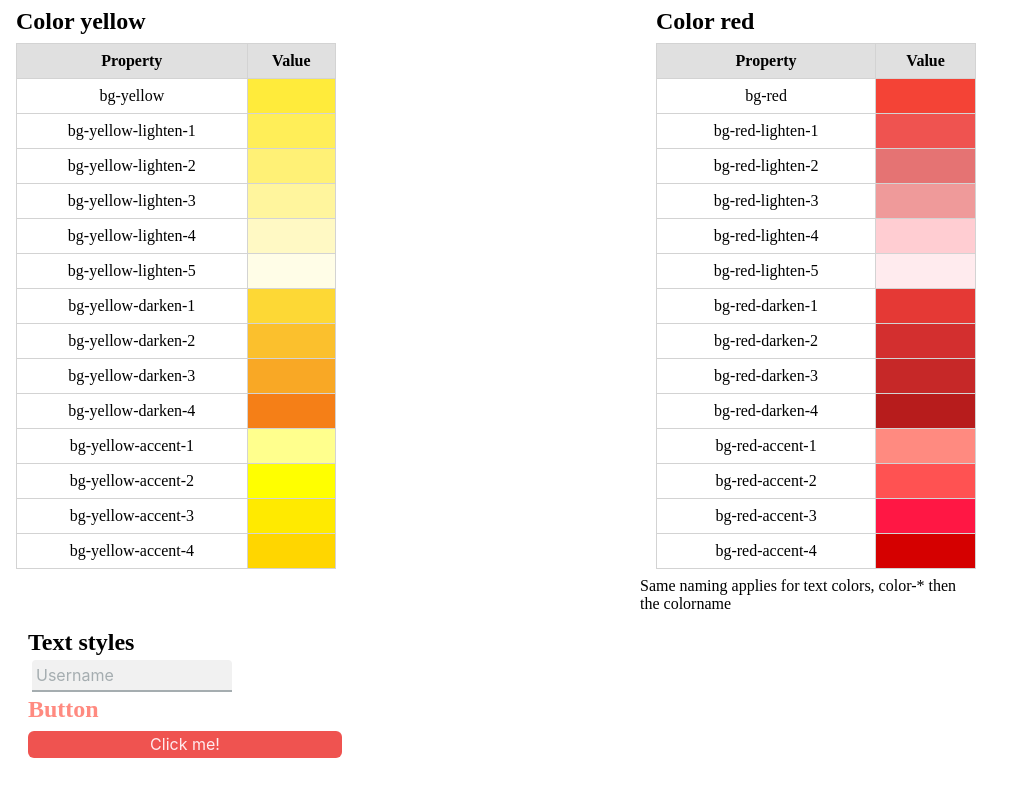
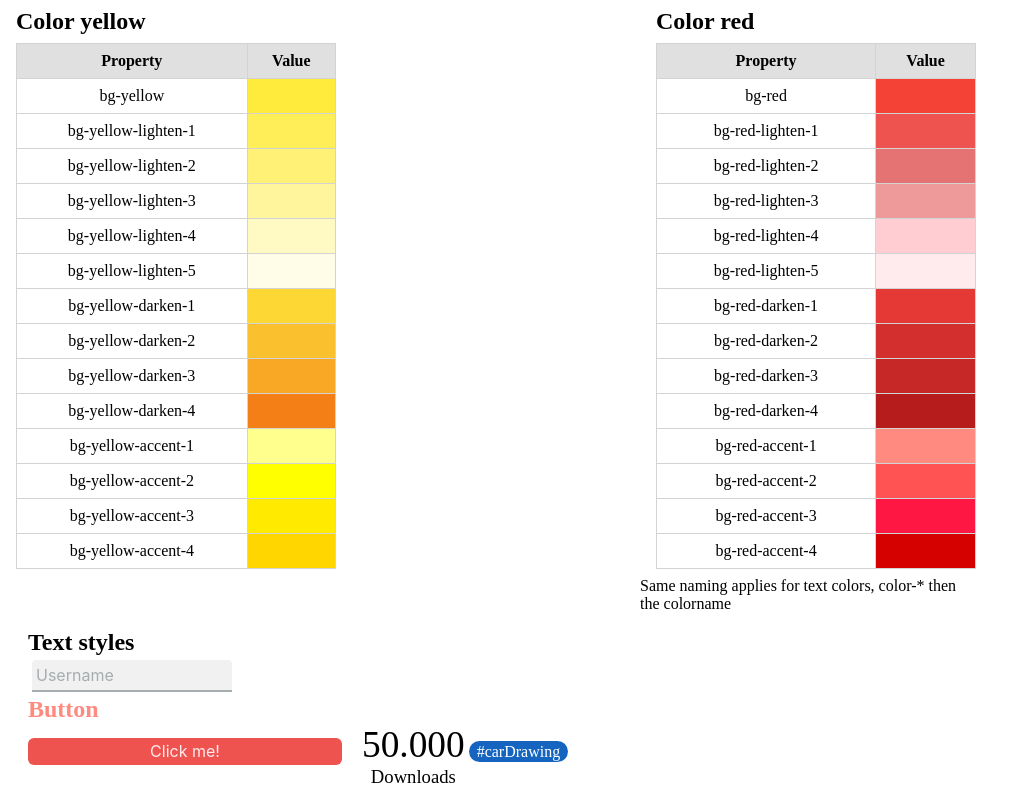
Before and after one commit to Palladium02/quickstyle, a plain HTML site: page index.html in a window 1280 px wide. Shown: the part 1433-2233 px from the top of the page, without its empty margins (0-1023 px from the left). Before the commit the page ends 2211 px from the top, so only its background shows below. Drawn offline with Linux system fonts and the light colour scheme.

Commit message:
added new components

```diff
--- a/index.html
+++ b/index.html
@@ -529,6 +529,19 @@
         </div>
         <h2 class="text-24 mx-16 color-red-accent-1">Button</h2>
         <button class="bg-red-lighten-1 color-red-lighten-5 rounded-md border-none px-8 py-4 mx-16 my-8 w-1/4">Click me!</button>
+
+        <div class="qs statistic">
+            <div class="value text-500">
+                50.000
+            </div>
+            <div class="label">
+                Downloads
+            </div>
+        </div>
+
+        <div class="qs tag bg-blue-darken-3" style="color: #FFF;">
+            #carDrawing
+        </div>
     </div>
 </body>
 </html>
--- /dev/null
+++ b/lib/components/_statistics.scss
@@ -0,0 +1,17 @@
+.qs {
+    &.statistic {
+        position: relative;
+        max-width: auto;
+        height: auto;
+        display: inline-flex;
+        flex-direction: column;
+        justify-content: center;
+        align-items: center;
+        .value {
+            font-size: 28pt;
+        }
+        .label {
+            font-size: 14pt;
+        }
+    }
+}
--- /dev/null
+++ b/lib/components/_tags.scss
@@ -0,0 +1,10 @@
+.qs {
+    &.tag {
+        display: inline;
+        position: relative;
+        text-align: center;
+        padding: 2px 8px;
+        border-radius: 32px;
+        font-size: 12pt;
+    }
+}
--- a/lib/quickstyle.scss
+++ b/lib/quickstyle.scss
@@ -4,6 +4,8 @@
 @import 'components/_borders';
 @import 'components/_spacings';
 @import 'components/_inputs';
+@import 'components/_statistics';
+@import 'components/_tags';
 
 // text-weight-size
 .text {
```
Also changed, not shown: lib/quickstyle.css, 3 other files.
